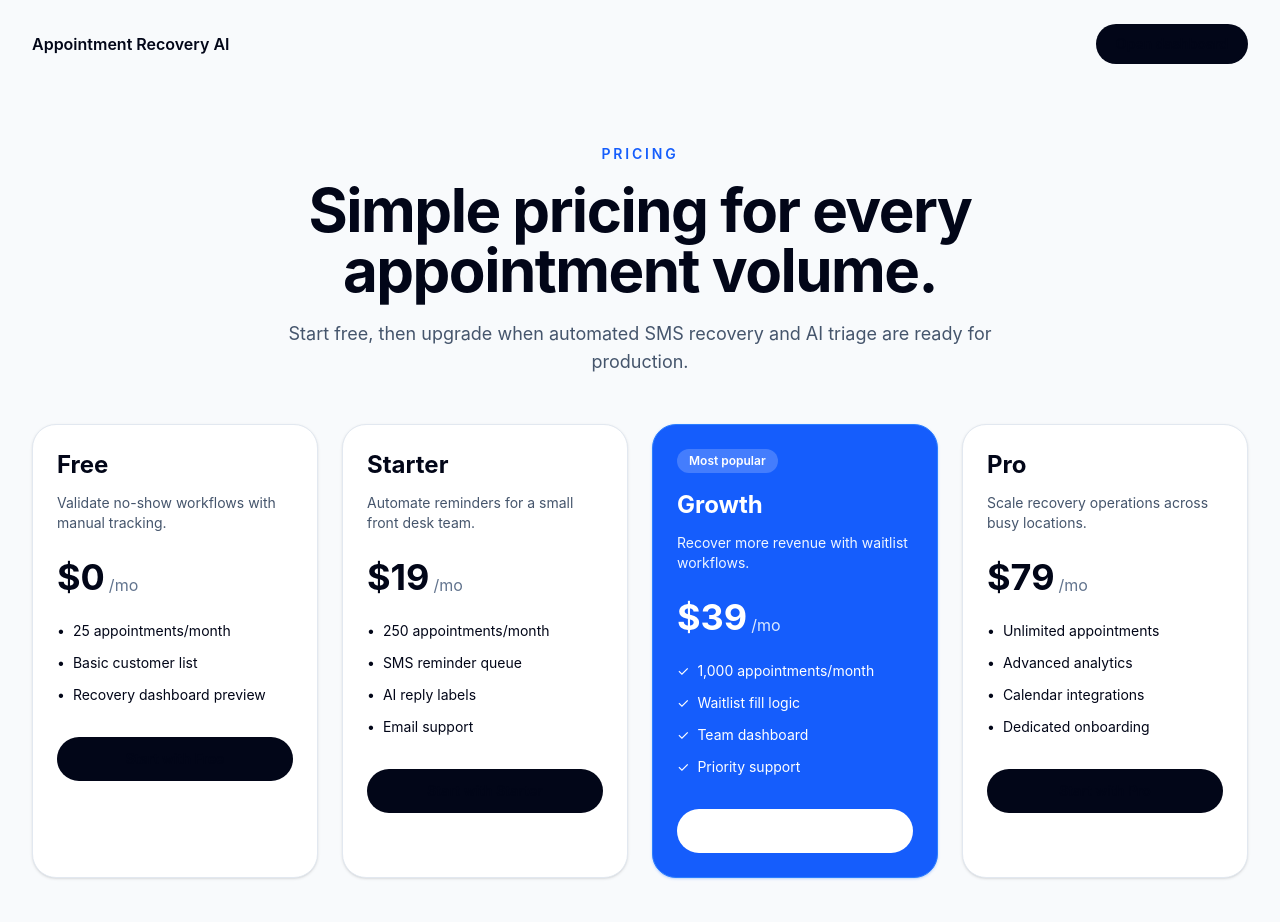
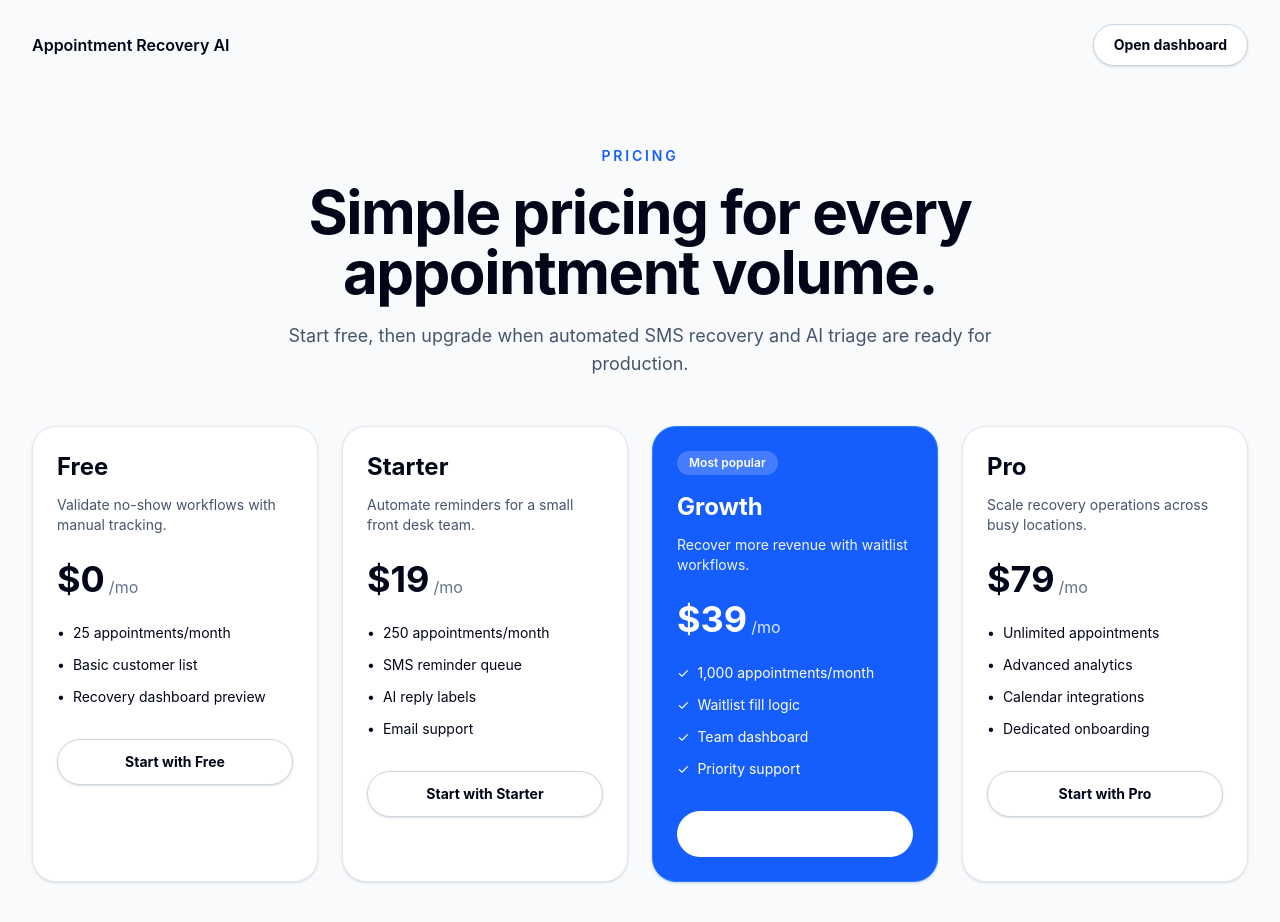
Before and after one commit to daneprotego/appointment-recovery-ai, a Next.js app: page /pricing in a window 1280 px wide. Shown: the top 922 px of the page. Built offline with nearby package versions, Linux system fonts and the light colour scheme.

Commit message:
Improve landing and pricing button styles

```diff
--- a/app/pricing/page.tsx
+++ b/app/pricing/page.tsx
@@ -1,37 +1,121 @@
 import Link from "next/link";
 
 const plans = [
-  { name: "Free", price: "$0", description: "Validate no-show workflows with manual tracking.", features: ["25 appointments/month", "Basic customer list", "Recovery dashboard preview"] },
-  { name: "Starter", price: "$19", description: "Automate reminders for a small front desk team.", features: ["250 appointments/month", "SMS reminder queue", "AI reply labels", "Email support"] },
-  { name: "Growth", price: "$39", description: "Recover more revenue with waitlist workflows.", features: ["1,000 appointments/month", "Waitlist fill logic", "Team dashboard", "Priority support"], highlighted: true },
-  { name: "Pro", price: "$79", description: "Scale recovery operations across busy locations.", features: ["Unlimited appointments", "Advanced analytics", "Calendar integrations", "Dedicated onboarding"] },
+  {
+    name: "Free",
+    price: "$0",
+    description: "Validate no-show workflows with manual tracking.",
+    features: [
+      "25 appointments/month",
+      "Basic customer list",
+      "Recovery dashboard preview",
+    ],
+  },
+  {
+    name: "Starter",
+    price: "$19",
+    description: "Automate reminders for a small front desk team.",
+    features: [
+      "250 appointments/month",
+      "SMS reminder queue",
+      "AI reply labels",
+      "Email support",
+    ],
+  },
+  {
+    name: "Growth",
+    price: "$39",
+    description: "Recover more revenue with waitlist workflows.",
+    features: [
+      "1,000 appointments/month",
+      "Waitlist fill logic",
+      "Team dashboard",
+      "Priority support",
+    ],
+    highlighted: true,
+  },
+  {
+    name: "Pro",
+    price: "$79",
+    description: "Scale recovery operations across busy locations.",
+    features: [
+      "Unlimited appointments",
+      "Advanced analytics",
+      "Calendar integrations",
+      "Dedicated onboarding",
+    ],
+  },
 ];
 
 export default function PricingPage() {
   return (
     <main className="min-h-screen bg-slate-50 text-slate-950">
       <header className="mx-auto flex max-w-7xl items-center justify-between px-6 py-6 lg:px-8">
-        <Link href="/" className="font-semibold">Appointment Recovery AI</Link>
-        <Link href="/dashboard" className="rounded-full bg-slate-950 px-5 py-2.5 text-sm font-semibold text-white">Open dashboard</Link>
+        <Link href="/" className="font-semibold">
+          Appointment Recovery AI
+        </Link>
+
+        <Link
+          href="/dashboard"
+          className="inline-flex items-center justify-center rounded-full border border-slate-300 bg-white px-5 py-2.5 text-sm font-bold text-slate-950 shadow-sm transition hover:border-blue-300 hover:bg-blue-50 hover:text-blue-700"
+        >
+          Open dashboard
+        </Link>
       </header>
 
       <section className="mx-auto max-w-7xl px-6 py-14 lg:px-8">
         <div className="mx-auto max-w-3xl text-center">
-          <p className="text-sm font-semibold uppercase tracking-[0.2em] text-blue-600">Pricing</p>
-          <h1 className="mt-4 text-4xl font-bold tracking-tight md:text-6xl">Simple pricing for every appointment volume.</h1>
-          <p className="mt-5 text-lg text-slate-600">Start free, then upgrade when automated SMS recovery and AI triage are ready for production.</p>
+          <p className="text-sm font-semibold uppercase tracking-[0.2em] text-blue-600">
+            Pricing
+          </p>
+
+          <h1 className="mt-4 text-4xl font-bold tracking-tight md:text-6xl">
+            Simple pricing for every appointment volume.
+          </h1>
+
+          <p className="mt-5 text-lg text-slate-600">
+            Start free, then upgrade when automated SMS recovery and AI triage
+            are ready for production.
+          </p>
         </div>
 
         <div className="mt-12 grid gap-6 lg:grid-cols-4">
           {plans.map((plan) => (
-            <article key={plan.name} className={`rounded-3xl border p-6 shadow-sm ${plan.highlighted ? "border-blue-500 bg-blue-600 text-white shadow-blue-600/20" : "border-slate-200 bg-white"}`}>
-              {plan.highlighted && <p className="mb-4 w-fit rounded-full bg-white/20 px-3 py-1 text-xs font-semibold">Most popular</p>}
+            <article
+              key={plan.name}
+              className={`rounded-3xl border p-6 shadow-sm ${
+                plan.highlighted
+                  ? "border-blue-500 bg-blue-600 text-white shadow-blue-600/20"
+                  : "border-slate-200 bg-white"
+              }`}
+            >
+              {plan.highlighted && (
+                <p className="mb-4 w-fit rounded-full bg-white/20 px-3 py-1 text-xs font-semibold">
+                  Most popular
+                </p>
+              )}
+
               <h2 className="text-2xl font-bold">{plan.name}</h2>
-              <p className={`mt-3 text-sm ${plan.highlighted ? "text-blue-50" : "text-slate-600"}`}>{plan.description}</p>
+
+              <p
+                className={`mt-3 text-sm ${
+                  plan.highlighted ? "text-blue-50" : "text-slate-600"
+                }`}
+              >
+                {plan.description}
+              </p>
+
               <div className="mt-6 flex items-end gap-1">
                 <span className="text-4xl font-bold">{plan.price}</span>
-                <span className={plan.highlighted ? "text-blue-100" : "text-slate-500"}>/mo</span>
+                <span
+                  className={
+                    plan.highlighted ? "text-blue-100" : "text-slate-500"
+                  }
+                >
+                  /mo
+                </span>
               </div>
+
               <ul className="mt-6 space-y-3 text-sm">
                 {plan.features.map((feature) => (
                   <li key={feature} className="flex gap-2">
@@ -40,9 +124,22 @@ export default function PricingPage() {
                   </li>
                 ))}
               </ul>
-              <Link href="/dashboard" className={`mt-8 block rounded-full px-5 py-3 text-center text-sm font-semibold ${plan.highlighted ? "bg-white text-blue-700" : "bg-slate-950 text-white"}`}>
-                Start with {plan.name}
-              </Link>
+
+              {plan.highlighted ? (
+                <Link
+                  href="/signup"
+                  className="mt-8 block rounded-full border border-white bg-white px-5 py-3 text-center text-sm font-bold text-blue-700 transition hover:bg-blue-50"
+                >
+                  Start with Growth
+                </Link>
+              ) : (
+                <Link
+                  href="/signup"
+                  className="mt-8 block rounded-full border border-slate-300 bg-white px-5 py-3 text-center text-sm font-bold text-slate-950 shadow-sm transition hover:border-blue-300 hover:bg-blue-50 hover:text-blue-700"
+                >
+                  Start with {plan.name}
+                </Link>
+              )}
             </article>
           ))}
         </div>
```
